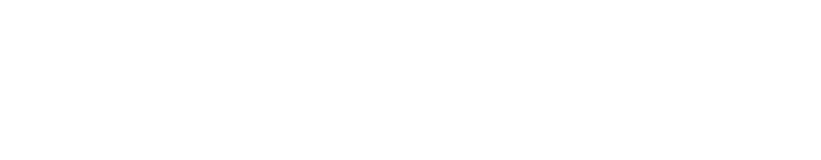
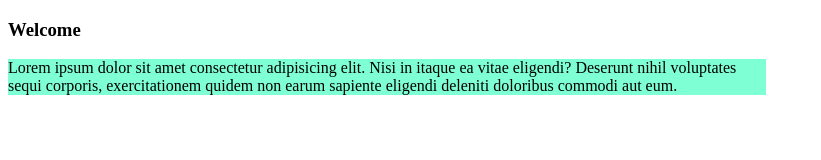
Before and after one commit to Amannan07/my-first-github-repo, a plain HTML site: page index.html in a window 1280 px wide. Shown: the whole page, without its empty margins (0-821 px from the left). Drawn offline with Linux system fonts and the light colour scheme.

Commit message:
My second commit

```diff
--- a/index.html
+++ b/index.html
@@ -4,8 +4,11 @@
     <meta charset="UTF-8">
     <meta name="viewport" content="width=device-width, initial-scale=1.0">
     <title>My First Ever Github Repo</title>
+    <link rel="stylesheet" href="styles/style.css">
 </head>
 <body>
+    <h3>Welcome</h3>
+    <p>Lorem ipsum dolor sit amet consectetur adipisicing elit. Nisi in itaque ea vitae eligendi? Deserunt nihil voluptates sequi corporis, exercitationem quidem non earum sapiente eligendi deleniti doloribus commodi aut eum.</p>
 
 </body>
 </html>
--- /dev/null
+++ b/styles/style.css
@@ -0,0 +1,4 @@
+p{
+    background-color: aquamarine;
+    width: 60%;
+}
```
